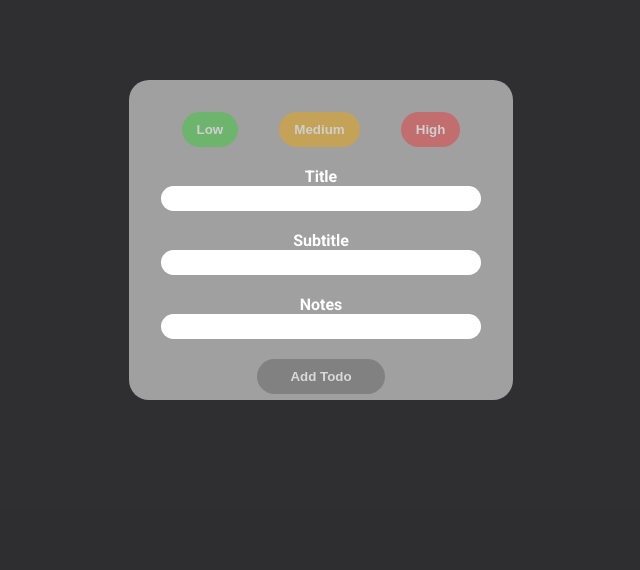
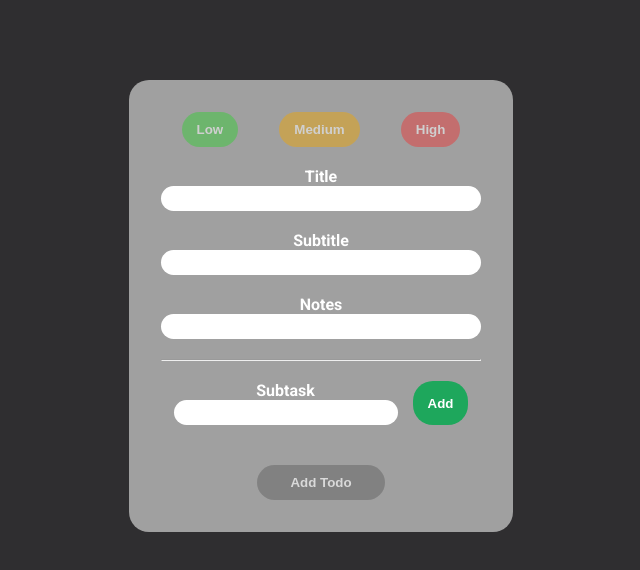
Before and after one commit to Drasty4k/simple-todo, a Next.js app: page /components/add-todo-modal/add-todo-modal in a window 1280 px wide. Shown: the top 570 px of the page, without its empty margins (319-959 px from the left). Built offline with nearby package versions, Linux system fonts and the light colour scheme.

Commit message:
implemented the subtasks creation

```diff
--- a/pages/components/add-todo-modal/add-todo-modal.module.scss
+++ b/pages/components/add-todo-modal/add-todo-modal.module.scss
@@ -16,7 +16,6 @@
     background-color: #a0a0a0;
     border-radius: 20px;
     width: 30%;
-    height: 40%;
 
     form {
       display: flex;
@@ -77,6 +76,54 @@
         }
       }
 
+      .addSubtask {
+        display: flex;
+        width: 100%;
+        justify-content: center;
+        gap: 15px;
+        text-align: center;
+
+        .subtask {
+          display: flex;
+          flex-direction: column;
+          align-items: center;
+          width: 70%;
+          label {
+            color: #fff;
+            font-weight: 600;
+          }
+
+          input {
+            width: 100%;
+            padding: 5px 15px;
+            border-radius: 20px;
+            border: none;
+            outline: none;
+          }
+        }
+
+        button {
+          border: none;
+          outline: none;
+          padding: 7px 15px;
+          border-radius: 20px;
+          color: #fff;
+          font-weight: 700;
+          background-color: #1ea75c;
+          transition: 0.2s linear;
+
+          &:hover {
+            transform: scale(1.05);
+            cursor: pointer;
+          }
+        }
+      }
+
+      .subtasksContainer {
+        list-style-type: none;
+        text-align: center;
+      }
+
       .addTodoBtn {
         border: none;
         outline: none;
--- a/pages/components/add-todo-modal/add-todo-modal.tsx
+++ b/pages/components/add-todo-modal/add-todo-modal.tsx
@@ -7,7 +7,7 @@ import {
   useRef,
   useState,
 } from "react";
-import { Priority, Todo } from "../../index";
+import { Priority, Subtask, Todo } from "../../index";
 import styles from "./add-todo-modal.module.scss";
 
 type Props = {
@@ -20,6 +20,8 @@ const AddTodoModal: React.FC<Props> = ({ close, setTodos }) => {
   const [title, setTitle] = useState<string>("");
   const [subtitle, setSubtitle] = useState<string>("");
   const [notes, setNotes] = useState<string>("");
+  const [subtasks, setSubtasks] = useState<Subtask[]>([]);
+  const [subtaskText, setSubtaskText] = useState<string>("");
 
   const ignoreClick = (event: React.MouseEvent<Element, MouseEvent>) => {
     event.stopPropagation();
@@ -39,8 +41,18 @@ const AddTodoModal: React.FC<Props> = ({ close, setTodos }) => {
       subtitle,
       notes,
       priority,
+      subtasks,
     };
     setTodos((prev) => [newTodo, ...prev]);
+  };
+
+  const addSubtask = () => {
+    const newSubtask = {
+      id: nanoid(10),
+      text: subtaskText,
+    };
+    setSubtasks((prev) => [newSubtask, ...prev]);
+    setSubtaskText("");
   };
 
   const allInputsEmpty = () => {
@@ -101,6 +113,28 @@ const AddTodoModal: React.FC<Props> = ({ close, setTodos }) => {
               onChange={(e) => setNotes(e.target.value)}
             />
           </div>
+          <hr />
+          <div className={styles.addSubtask}>
+            <div className={styles.subtask}>
+              <label htmlFor="subtask">Subtask</label>
+              <input
+                id="subtask"
+                type="text"
+                value={subtaskText}
+                onChange={(e) => setSubtaskText(e.target.value)}
+              />
+            </div>
+            <button type="button" onClick={addSubtask}>
+              Add
+            </button>
+          </div>
+          <ul className={styles.subtasksContainer}>
+            {subtasks.map((subtask) => (
+              <li key={subtask.id}>
+                <p>{subtask.text}</p>
+              </li>
+            ))}
+          </ul>
           <button
             type="submit"
             className={styles.addTodoBtn}
```
